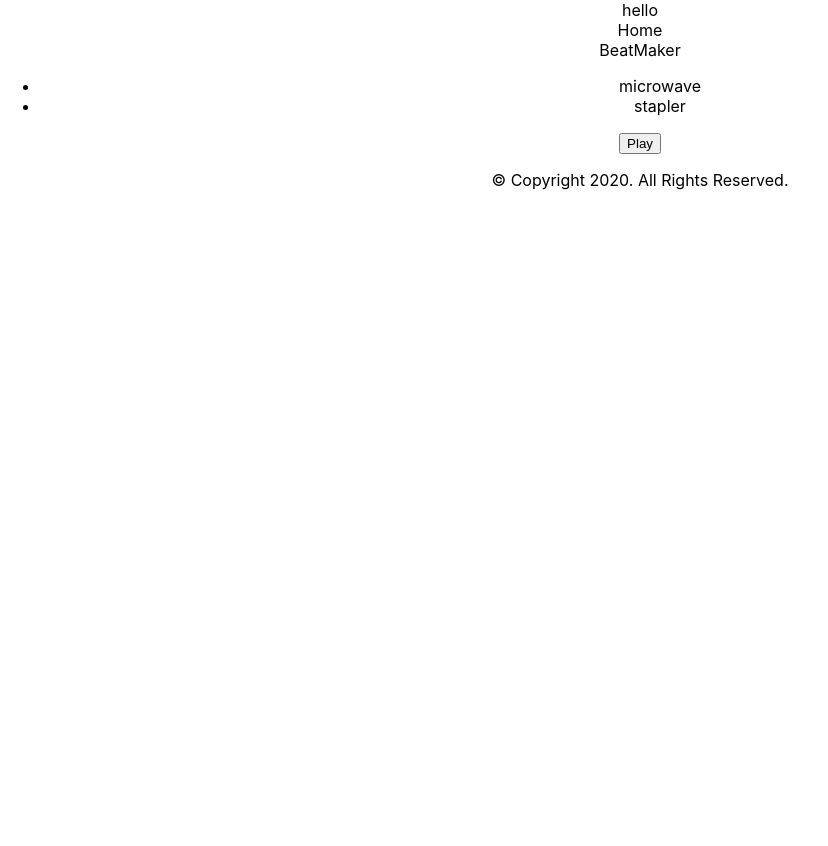
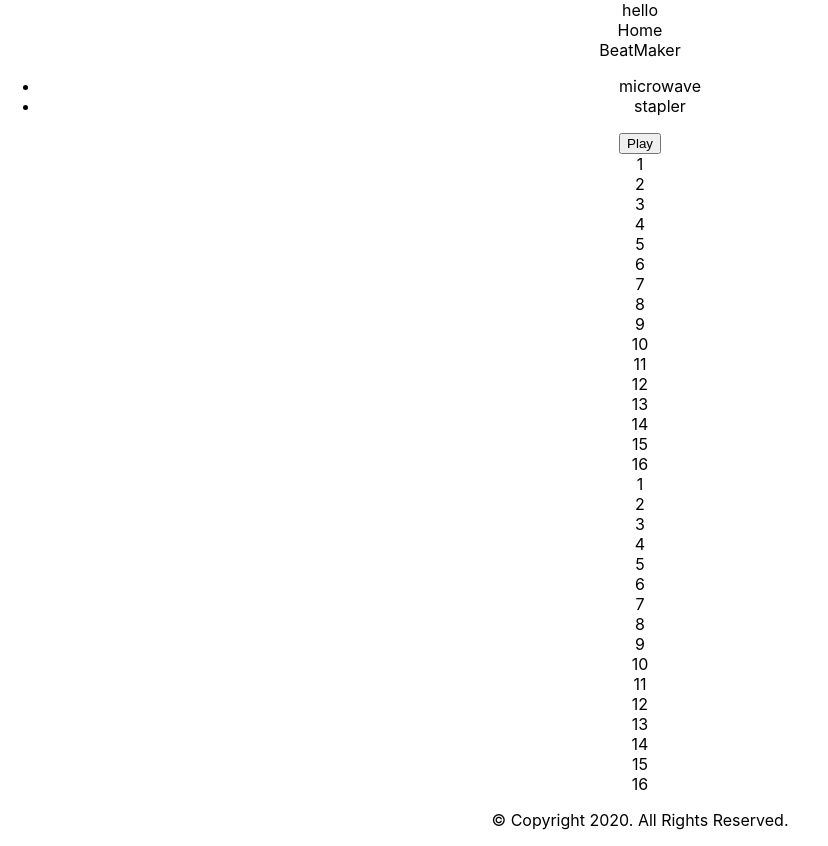
Before and after one commit to cjstarke/desk-jockey, a React (Create React App) app in the folder client/: page / in a window 1280 px wide. Shown: the whole page, without its empty margins (0-828 px from the left). Before the commit the page ends 800 px from the top, so only its background shows below. Built offline with nearby package versions, Linux system fonts and the light colour scheme.

Commit message:
added trackrows component

```diff
--- a/client/src/components/BeatMaker.js
+++ b/client/src/components/BeatMaker.js
@@ -1,6 +1,6 @@
 import React from 'react'
 import { tracks } from '../services/constants'
-
+import TrackRow from './TrackRow'
 class BeatMaker extends React.Component {
   constructor(props) {
     super(props)
@@ -16,7 +16,9 @@ class BeatMaker extends React.Component {
   }
   onPlay = () => {
     this.setState({ player: "playing" })
-    this.player.play()
+    setTimeout(() => {
+      this.player.play()
+    }, 5000);
     this.player2.play()
     this.player3.play()
   }
@@ -73,6 +75,8 @@ class BeatMaker extends React.Component {
         <audio ref={ref => this.player = ref} />
         <audio ref={ref => this.player2 = ref} />
         <audio ref={ref => this.player3 = ref} />
+        <TrackRow />
+        <TrackRow />
       </>
 
     )
--- a/client/src/components/TrackRow.jsx
+++ b/client/src/components/TrackRow.jsx
@@ -0,0 +1,26 @@
+import React from 'react'
+import { tracks } from '../services/constants'
+
+class TrackRow extends React.Component {
+  constructor(props) {
+    super(props)
+    this.state = {}
+  }
+
+
+  render() {
+    const row = Array.from(Array(16)).map((item, index) => {
+      return (
+        <div>{index + 1}</div>
+    )
+    })
+    return (
+      <div>
+        {row}
+      </div>
+    )
+  }
+
+}
+
+export default TrackRow
```
